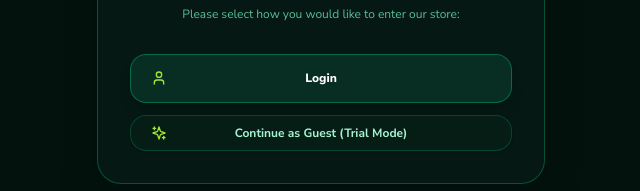
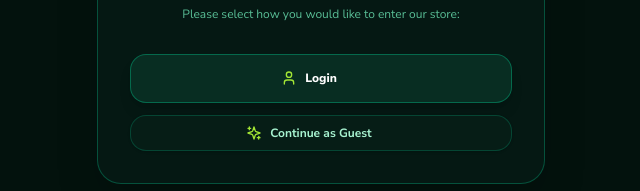
Before and after one commit to Jiyop1234/veyns-kiosk, a React (Vite) app: page / in a window 1280 px wide. Shown: the part 464-655 px from the top of the page, without its empty margins (319-959 px from the left). Built offline with nearby package versions, Linux system fonts and the light colour scheme; no server answers.

Commit message:
style(auth): place icons beside centered Login and Guest labels, remove Trial Mode text

```diff
--- a/src/components/login-page.tsx
+++ b/src/components/login-page.tsx
@@ -239,15 +239,19 @@ export function LoginPage({
               }}
               className="relative w-full bg-[#082d22] hover:bg-lime-400 hover:text-black text-white border border-emerald-700/80 py-4 px-10 h-auto rounded-2xl font-extrabold text-xs flex items-center justify-center gap-2.5 transition-all shadow-lg cursor-pointer text-center"
             >
-              <User className="size-4 text-lime-400 shrink-0 absolute left-5 top-1/2 -translate-y-1/2" />
-              <span className="leading-tight">Login</span>
+              <span className="relative leading-tight">
+                <User className="size-4 text-lime-400 shrink-0 absolute right-full mr-2 top-1/2 -translate-y-1/2" />
+                Login
+              </span>
             </Button>
             <Button
               onClick={handleGuestLogin}
               className="relative w-full bg-[#061d16] hover:bg-[#0a3629] text-emerald-200 border border-emerald-800/60 py-4 px-10 rounded-2xl font-bold text-xs flex items-center justify-center gap-2.5 transition-all cursor-pointer text-center"
             >
-              <Sparkles className="size-4 text-lime-400 shrink-0 absolute left-5 top-1/2 -translate-y-1/2" />
-              <span>Continue as Guest (Trial Mode)</span>
+              <span className="relative">
+                <Sparkles className="size-4 text-lime-400 shrink-0 absolute right-full mr-2 top-1/2 -translate-y-1/2" />
+                Continue as Guest
+              </span>
             </Button>
           </div>
         </div>
```
